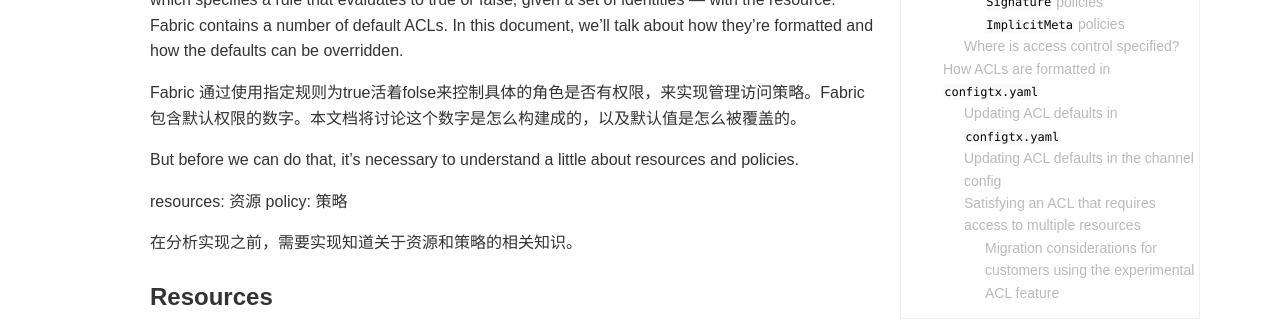
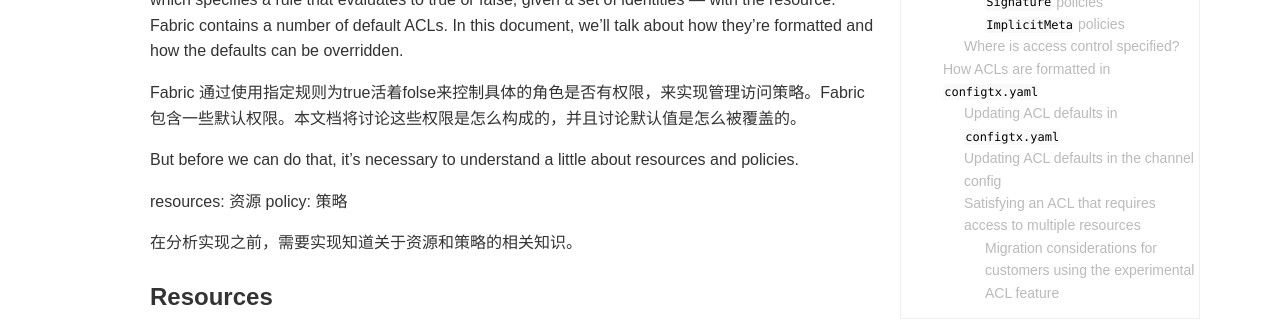
Before and after one commit to nox60/nox60.github.io, a Jekyll site: the page built from _posts/2019-8-18-Access-Control-Lists-(ACL).md, in a window 1280 px wide and 900 px high, scrolled down 334 px. Shown: the part 176-496 px from the top of the window. Built offline with Jekyll 4.4.1, drawn with Linux system fonts in a browser that asks for light colours; our own code applies the rules of GitHub Pages for plain Markdown files; comment, search, counter and statistics services are not loaded.

Commit message:
Update translation

```diff
--- a/_posts/2019-8-18-Access-Control-Lists-(ACL).md
+++ b/_posts/2019-8-18-Access-Control-Lists-(ACL).md
@@ -13,7 +13,7 @@
 of identities --- with the resource. Fabric contains a number of default ACLs. In this
 document, we'll talk about how they're formatted and how the defaults can be overridden.
 
-Fabric 通过使用指定规则为true活着folse来控制具体的角色是否有权限，来实现管理访问策略。Fabric包含默认权限的数字。本文档将讨论这个数字是怎么构建成的，以及默认值是怎么被覆盖的。
+Fabric 通过使用指定规则为true活着folse来控制具体的角色是否有权限，来实现管理访问策略。Fabric包含一些默认权限。本文档将讨论这些权限是怎么构成的，并且讨论默认值是怎么被覆盖的。
 
 But before we can do that, it's necessary to understand a little about resources
 and policies.
@@ -57,6 +57,7 @@
 are used to determine whether a transaction has been appropriately endorsed. The
 policies defined in the channel configuration are referenced as modification policies
 as well as for access control, and are defined in the channel configuration itself.
+
 
 
 背书策略用来判断一个交易是否被有合理的背书信息。这些在通道配置中定义的策略被引用为修改策略（等同于控制策略），
```
